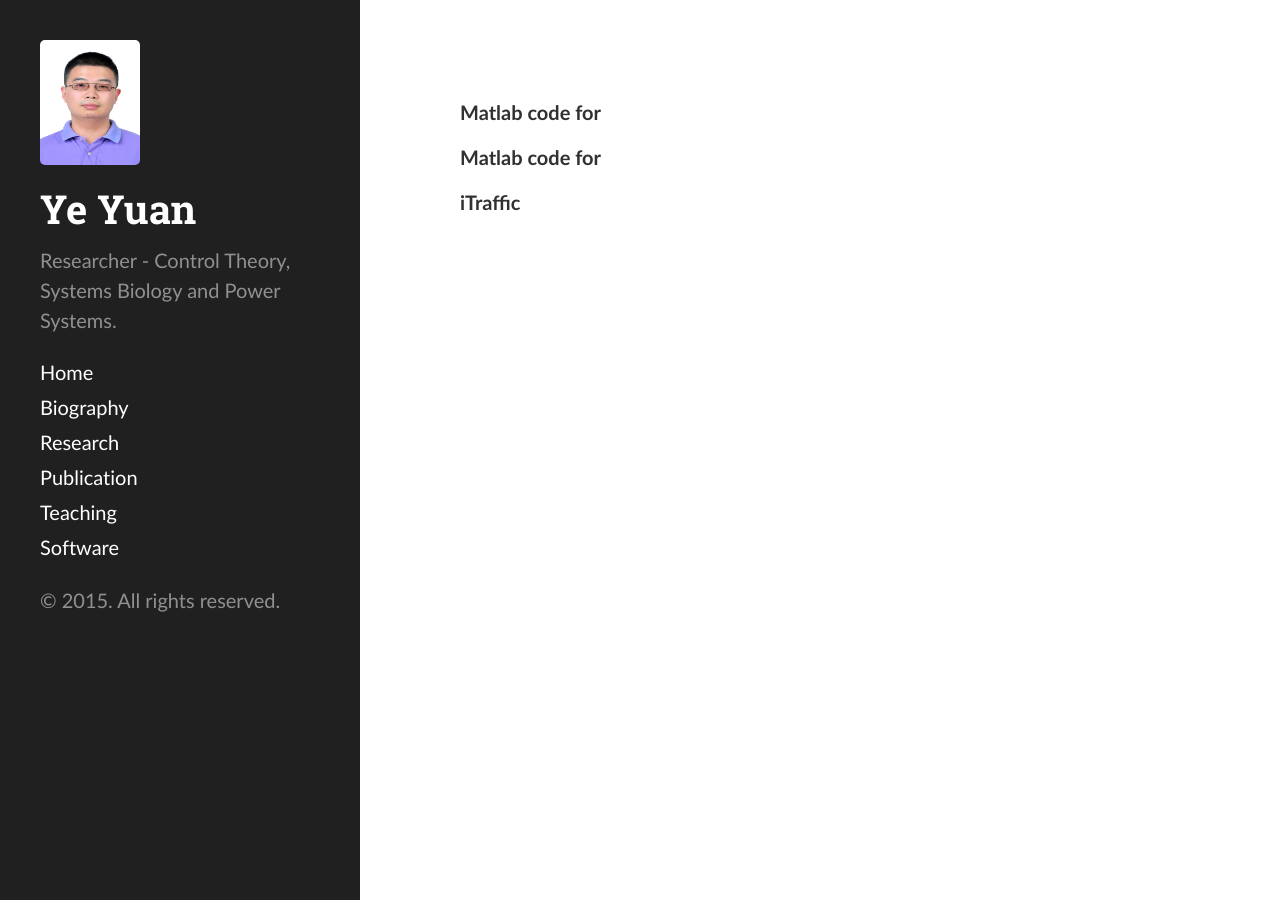
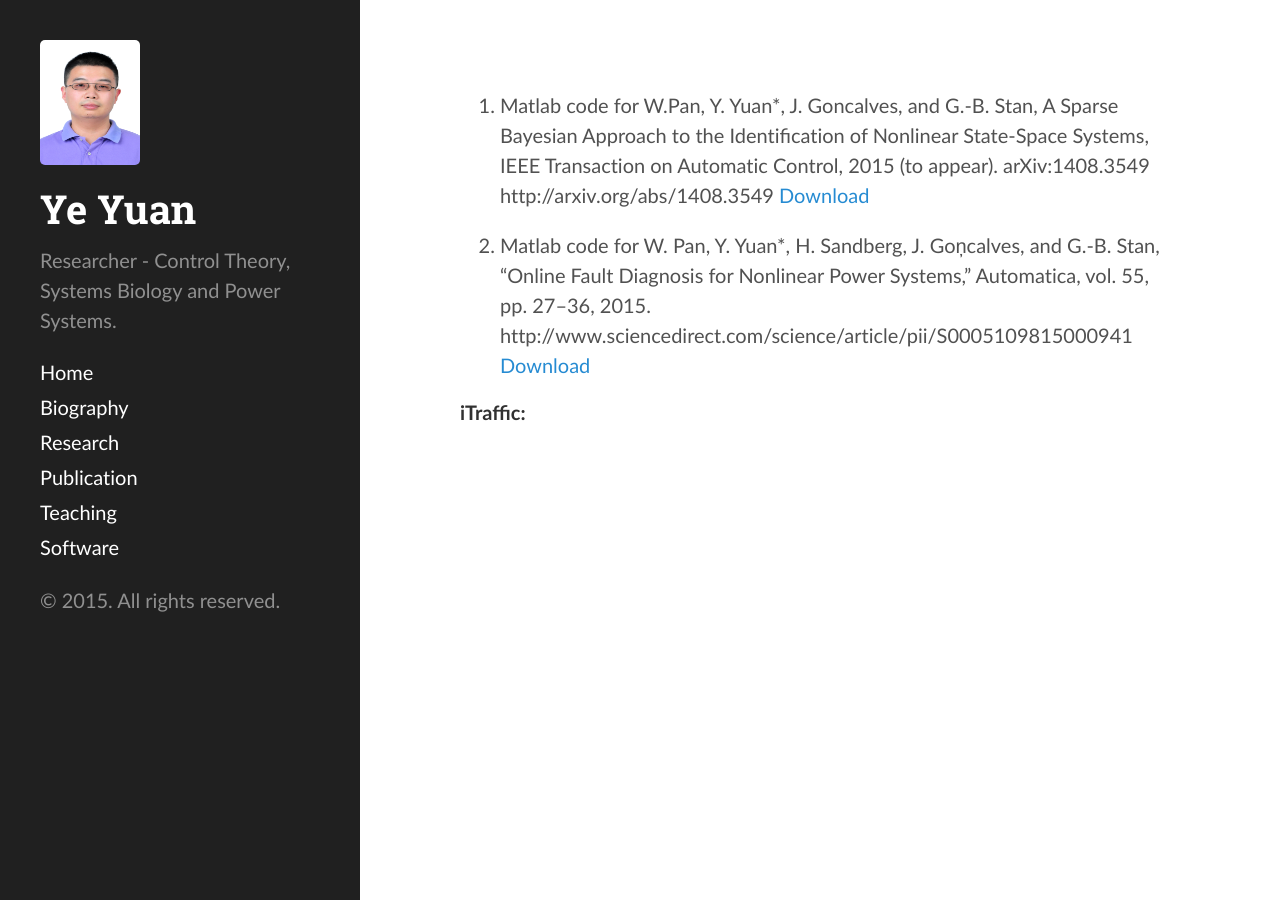
Before and after one commit to yy311/yy311.github.io, a Jekyll site: the page built from software.md, in a window 1280 px wide. Built offline with Jekyll 4.4.1, drawn with Linux system fonts in a browser that asks for light colours.

Commit message:
Update software.md

```diff
--- a/software.md
+++ b/software.md
@@ -2,12 +2,12 @@
 layout: page
 ---
 
-#### Matlab code for
+1. Matlab code for W.Pan, Y. Yuan*, J. Goncalves, and G.-B. Stan, A Sparse Bayesian Approach to the Identification of Nonlinear State-Space Systems, IEEE Transaction on Automatic Control, 2015 (to appear). arXiv:1408.3549 http://arxiv.org/abs/1408.3549
+[Download](hybrid.eecs.berkeley.edu/~yeyuan/id1.zip)
 
 
-
-#### Matlab code for
+2. Matlab code for W. Pan, Y. Yuan*, H. Sandberg, J. Goņcalves, and G.-B. Stan, “Online Fault Diagnosis for Nonlinear Power Systems,” Automatica, vol. 55, pp. 27–36, 2015. http://www.sciencedirect.com/science/article/pii/S0005109815000941
+[Download](hybrid.eecs.berkeley.edu/~yeyuan/id2.zip)
 
 
-
-#### iTraffic
+#### iTraffic:
```
